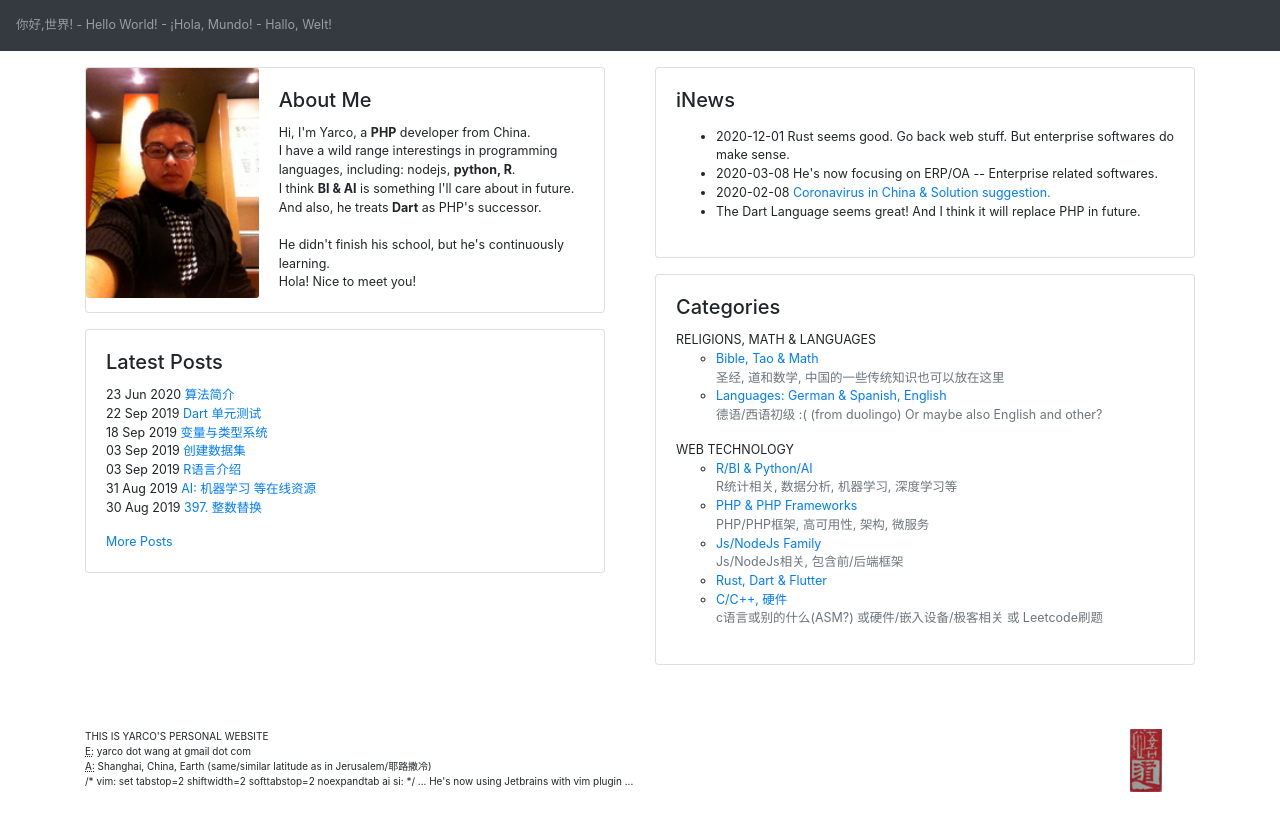
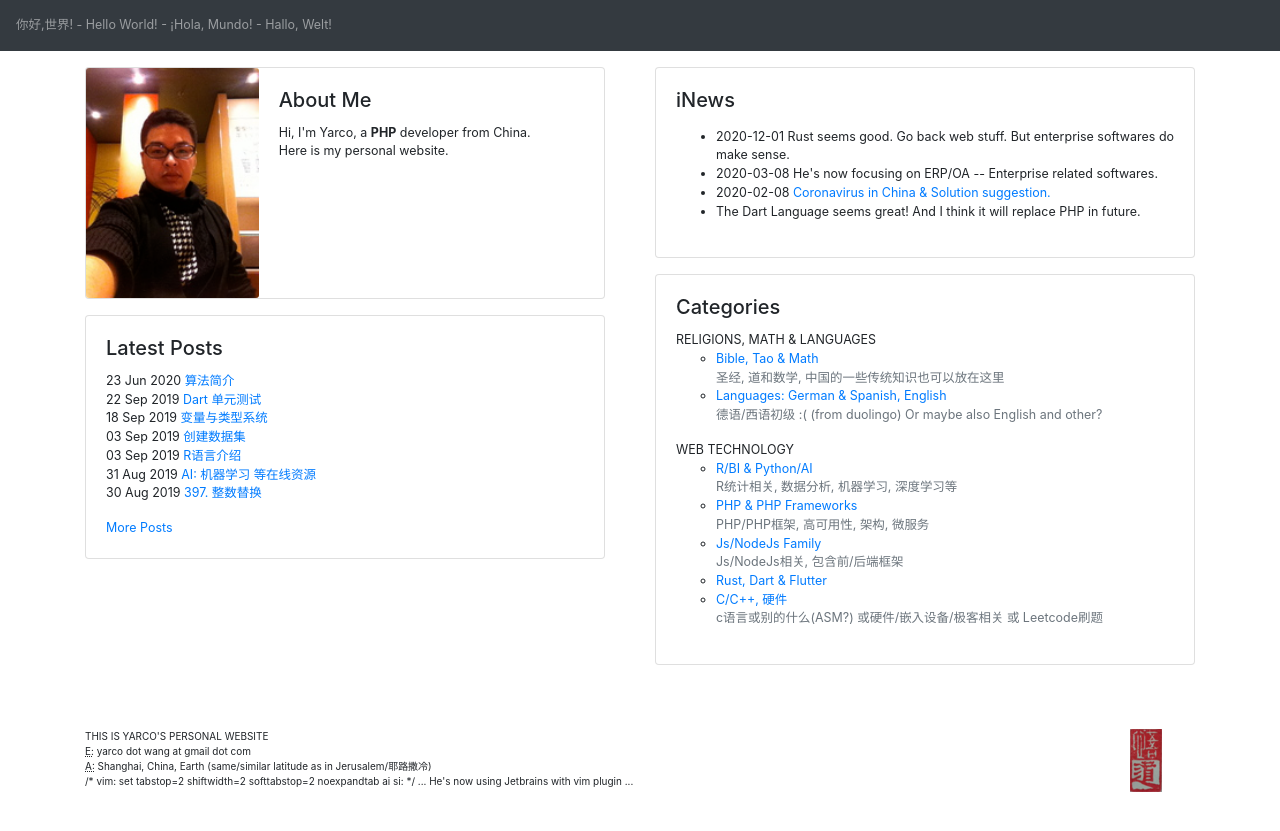
Before and after one commit to yarcowang/yarcowang.github.io, a Jekyll site: the page built from index.html, in a window 1280 px wide. Shown: the top 831 px of the page. Built offline with Jekyll 4.4.1, drawn with Linux system fonts in a browser that asks for light colours; nearby versions of some CDN libraries.

Commit message:
Update index.html

```diff
--- a/index.html
+++ b/index.html
@@ -15,13 +15,8 @@ layout: home
                             <h5 class="card-title">About Me</h5>
                             <p class="card-text">
                                 Hi, I'm Yarco, a <b>PHP</b> developer from China.<br />
-                                I have a wild range interestings in programming languages, including:
-                                nodejs, <b>python, R</b>. <br />
-                                I think <b>BI & AI</b> is something I'll care about in future.<br />
-																And also, he treats <b>Dart</b> as PHP's successor.<br />
-                                <br />
-                                He didn't finish his school, but he's continuously learning.<br />
-                                Hola! Nice to meet you!
+                                Here is my personal website.<br />
+
                             </p>
                         </div>
                     </div>
```
